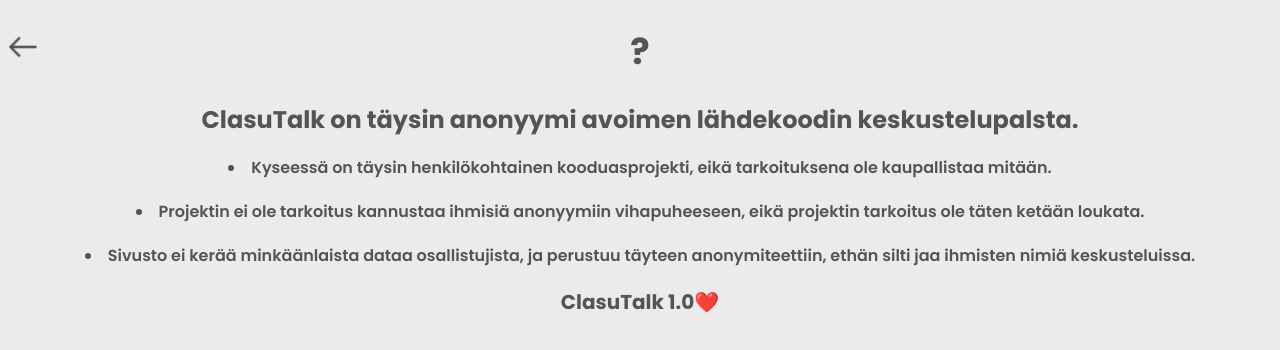
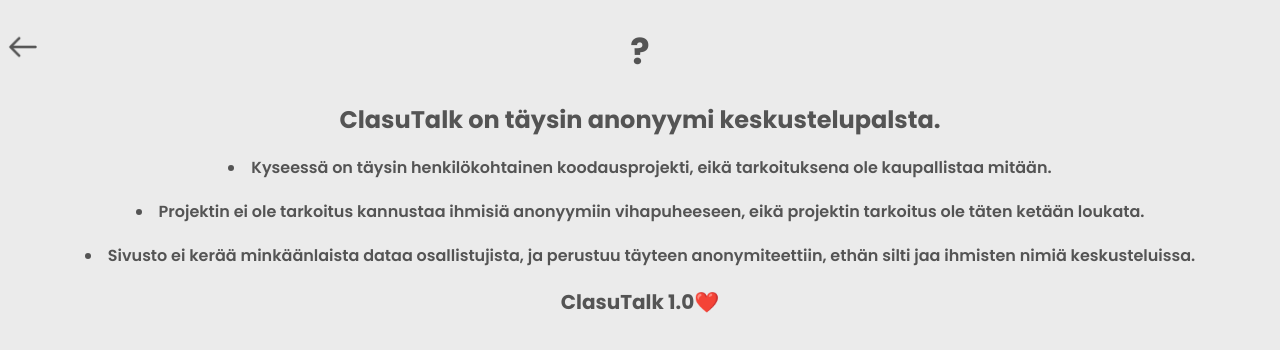
Before and after one commit to webdexwork/clasutalk, a React (Vite) app: page /info in a window 1280 px wide. Shown: the top 350 px of the page. Built offline with nearby package versions, Linux system fonts and the light colour scheme; no server answers.

Commit message:
fixed typo on info

```diff
--- a/src/Components/Info/Info.jsx
+++ b/src/Components/Info/Info.jsx
@@ -9,9 +9,9 @@
             </Link>
             <h1 className="w-screen text-4xl text-center font-bold mt-8 mb-8">?</h1>
             <section className='w-screen'>
-                <h2 className='w-5/6 mx-auto font-bold text-2xl text-center'>ClasuTalk on täysin anonyymi avoimen lähdekoodin keskustelupalsta.</h2>
+                <h2 className='w-5/6 mx-auto font-bold text-2xl text-center'>ClasuTalk on täysin anonyymi keskustelupalsta.</h2>
                 <ul className='list-disc list-inside text-l text-center w-screen mx-auto'>
-                    <li className='m-5 font-semibold'>Kyseessä on täysin henkilökohtainen kooduasprojekti, eikä tarkoituksena ole kaupallistaa mitään.</li>
+                    <li className='m-5 font-semibold'>Kyseessä on täysin henkilökohtainen koodausprojekti, eikä tarkoituksena ole kaupallistaa mitään.</li>
                     <li className='m-5 font-semibold'>Projektin ei ole tarkoitus kannustaa ihmisiä anonyymiin vihapuheeseen, eikä projektin tarkoitus ole täten ketään loukata.</li>
                     <li className='m-5 font-semibold'>Sivusto ei kerää minkäänlaista dataa osallistujista, ja perustuu täyteen anonymiteettiin, ethän silti jaa ihmisten nimiä keskusteluissa.</li>
                     <p className='font-bold text-xl'>ClasuTalk 1.0❤️</p>
```
